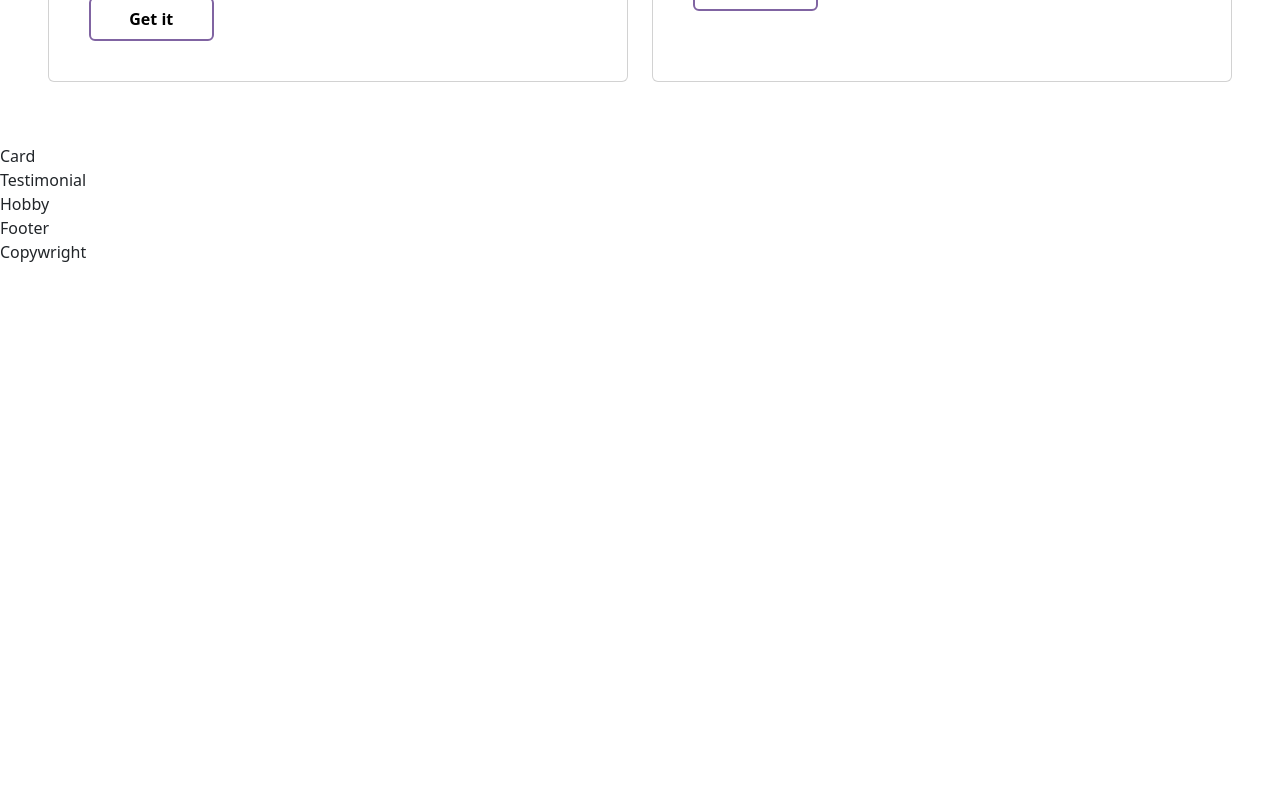
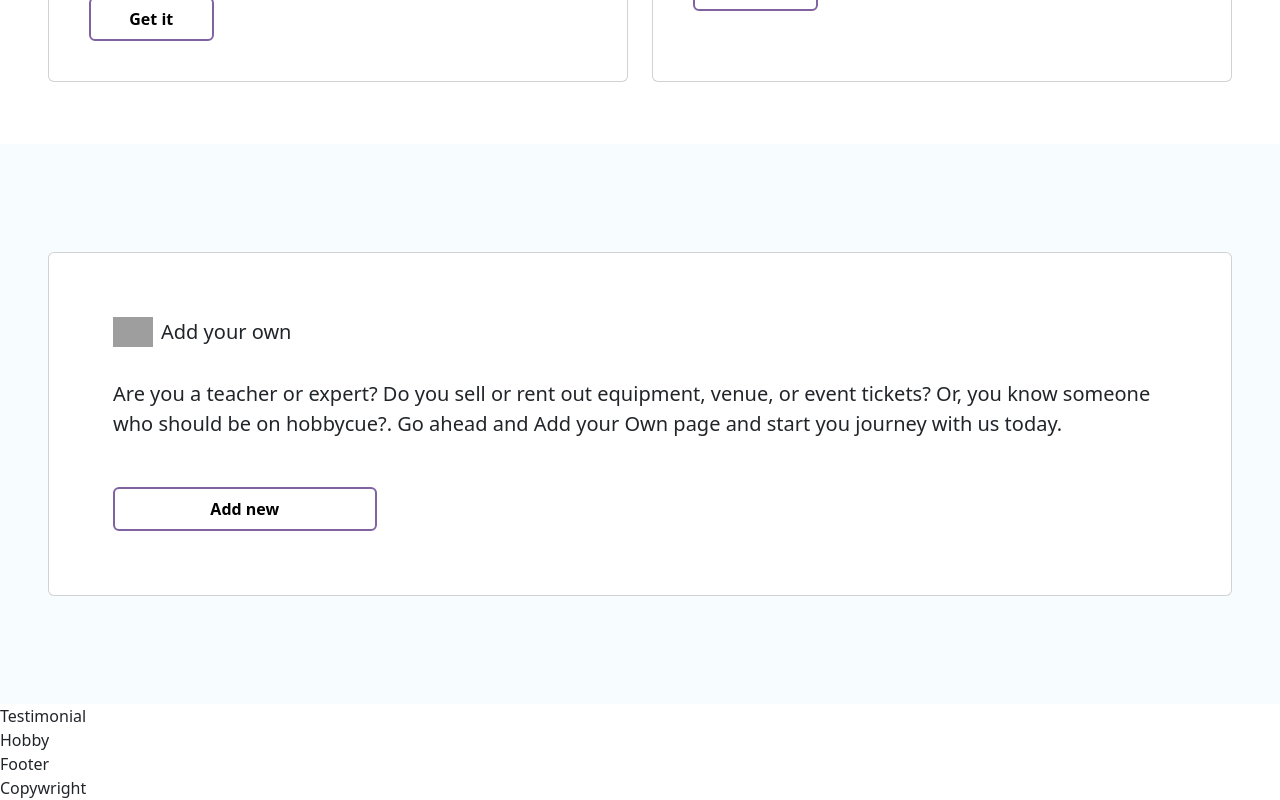
Before and after one commit to nasimrifat101/HobbyCue-JobTask, a React (Vite) app: page / in a window 1280 px wide. Shown: the part 1542-2342 px from the top of the page. Before the commit the page ends 1806 px from the top, so only its background shows below. Built offline with nearby package versions, Linux system fonts and the light colour scheme; grey boxes are pictures that could not be loaded.

Commit message:
Card sectionis complete

```diff
--- a/src/Components/Card.jsx
+++ b/src/Components/Card.jsx
@@ -1,8 +1,24 @@
+import { Button } from "react-bootstrap";
 
 const Card = () => {
     return (
-        <div>
-            Card
+        <div className="d-flex justify-content-center align-items-center" style={{ backgroundColor: '#F7FDFF', height: "70vh" }}>
+            <div className="card p-5 m-5">
+                <div className="d-flex align-items-center px-3 pt-3">
+                    <img src='https://i.postimg.cc/XY9DXVY6/Add.png' alt='Plus sign' style={{ width: "40px" }} />
+                    <h5 className="card-title ms-2 mb-0">
+                        Add your own
+                    </h5>
+                </div>
+                <div className="card-body">
+                    <p className="card-text fs-5 my-3">
+                        Are you a teacher or expert?  Do you sell or rent out equipment, venue, or event tickets?  Or, you know someone who should be on hobbycue?.  Go ahead and Add your Own page and start you journey with us today.
+                    </p>
+                    <Button className="w-25 border-2 borderr p-2 text-black fw-bold d-flex justify-content-start align-items-center mt-5" variant="outline-light">
+                        <span className="flex-grow-1 text-center">Add new</span>
+                    </Button>
+                </div>
+            </div>
         </div>
     );
 };
--- a/src/index.css
+++ b/src/index.css
@@ -10,3 +10,7 @@
 .bg-purple{
     background-color: #8064A2 !important;
 }
+
+.sec-banner{
+    background-color:#F7FDFF ;
+}
```
